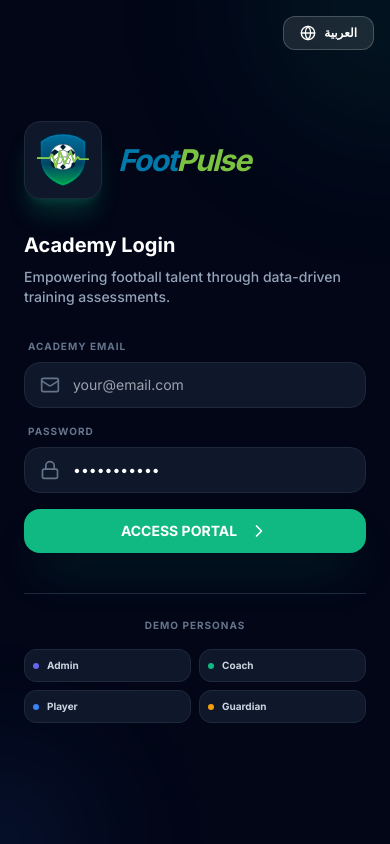
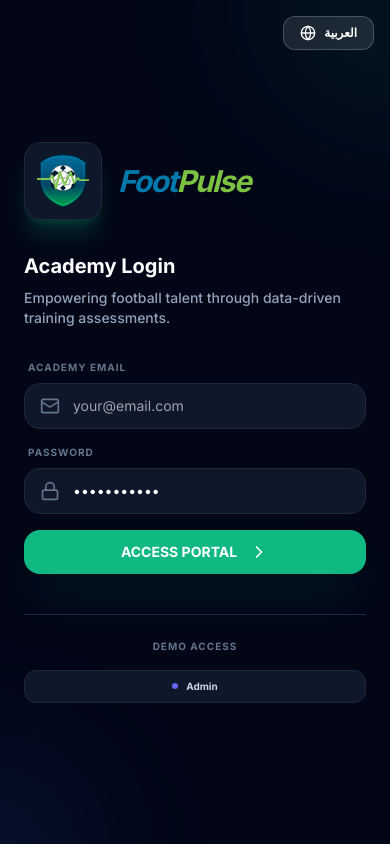
Before and after one commit to sheriefshawky/footpulse, a React (Vite) app: page / in a window 390 px wide. Built offline with nearby package versions, Linux system fonts and the light colour scheme.

Commit message:
fix(login): Improve demo access button styling and text
Refactors the demo access section in the login component to use a more flexible layout and localized text. This ensures better responsiveness and user experience across different languages.

```diff
--- a/components/Login.tsx
+++ b/components/Login.tsx
@@ -130,19 +130,12 @@ const Login: React.FC<Props> = ({ onLogin, lang, toggleLang }) => {
 
            {/* Quick Demo Access Grid */}
            <div className="mt-10 md:mt-12 pt-6 md:pt-8 border-t border-slate-800">
-              <p className={`text-[10px] font-black uppercase text-slate-500 tracking-widest mb-4 text-center md:${isRtl ? 'text-right' : 'text-left'}`}>{t.demoPersonas}</p>
-              <div className="grid grid-cols-2 gap-2 md:gap-3">
-                 <button disabled={loading} onClick={() => loginAsDemo('admin@footpulse.app')} className="p-2 md:p-3 bg-slate-900 border border-slate-800 rounded-xl text-[10px] md:text-xs font-bold text-slate-300 hover:bg-slate-800 hover:text-white transition-all flex items-center gap-2 group">
+              <p className={`text-[10px] font-black uppercase text-slate-500 tracking-widest mb-4 text-center md:${isRtl ? 'text-right' : 'text-left'}`}>
+                {lang === 'en' ? 'Demo Access' : 'وصول تجريبي'}
+              </p>
+              <div className="flex justify-center md:justify-start">
+                 <button disabled={loading} onClick={() => loginAsDemo('admin@footpulse.app')} className="w-full md:w-auto p-2 md:p-3 bg-slate-900 border border-slate-800 rounded-xl text-[10px] md:text-xs font-bold text-slate-300 hover:bg-slate-800 hover:text-white transition-all flex items-center justify-center md:justify-start gap-2 group">
                    <div className="w-1.5 h-1.5 bg-indigo-500 rounded-full flex-shrink-0 group-hover:scale-150 transition-transform"></div> {t.admin}
-                 </button>
-                 <button disabled={loading} onClick={() => loginAsDemo('mike@footpulse.app')} className="p-2 md:p-3 bg-slate-900 border border-slate-800 rounded-xl text-[10px] md:text-xs font-bold text-slate-300 hover:bg-slate-800 hover:text-white transition-all flex items-center gap-2 group">
-                   <div className="w-1.5 h-1.5 bg-emerald-500 rounded-full flex-shrink-0 group-hover:scale-150 transition-transform"></div> {t.coach}
-                 </button>
-                 <button disabled={loading} onClick={() => loginAsDemo('leo@footpulse.app')} className="p-2 md:p-3 bg-slate-900 border border-slate-800 rounded-xl text-[10px] md:text-xs font-bold text-slate-300 hover:bg-slate-800 hover:text-white transition-all flex items-center gap-2 group">
-                   <div className="w-1.5 h-1.5 bg-blue-500 rounded-full flex-shrink-0 group-hover:scale-150 transition-transform"></div> {t.player}
-                 </button>
-                 <button disabled={loading} onClick={() => loginAsDemo('senior@footpulse.app')} className="p-2 md:p-3 bg-slate-900 border border-slate-800 rounded-xl text-[10px] md:text-xs font-bold text-slate-300 hover:bg-slate-800 hover:text-white transition-all flex items-center gap-2 group">
-                   <div className="w-1.5 h-1.5 bg-amber-500 rounded-full flex-shrink-0 group-hover:scale-150 transition-transform"></div> {t.guardian}
                  </button>
               </div>
            </div>
```
